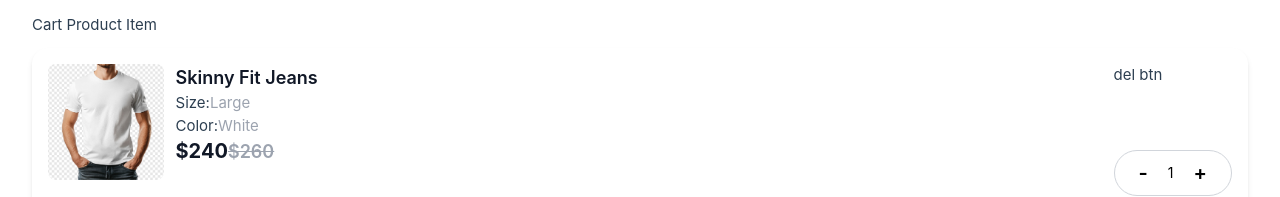
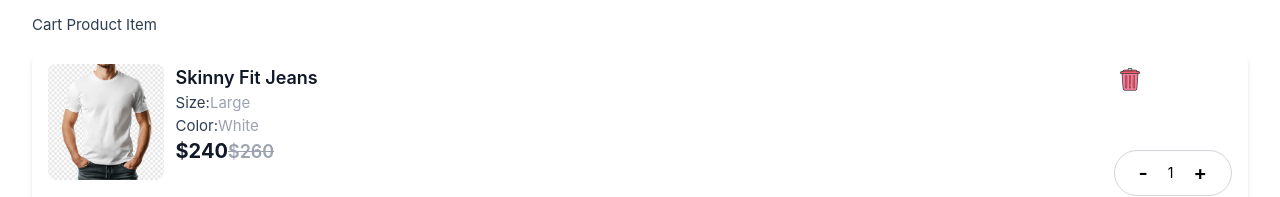
Before and after one commit to navctns/ecommerce-design-system-vue3-tailwind, a Vue app: page / in a window 1280 px wide. Shown: the part 1949-2146 px from the top of the page. Built offline with nearby package versions, Linux system fonts and the light colour scheme.

Commit message:
remove btn added - on cart product item

```diff
--- a/src/components/cart-product-item/CartProductItem.vue
+++ b/src/components/cart-product-item/CartProductItem.vue
@@ -12,7 +12,7 @@
     <span class="text-lg font-semibold text-gray-400 line-through mt-3">$260</span>
   </div>
     <div class="h-full flex flex-col justify-between">
-        <div>del btn</div>
+        <div><img src="../../assets/images/icons8-delete-button-32.png" alt=""></div>
         <CountSetter/>
     </div>
 </div>
```
Also changed, not shown: src/assets/images/icons8-delete-button-32.png (added).
